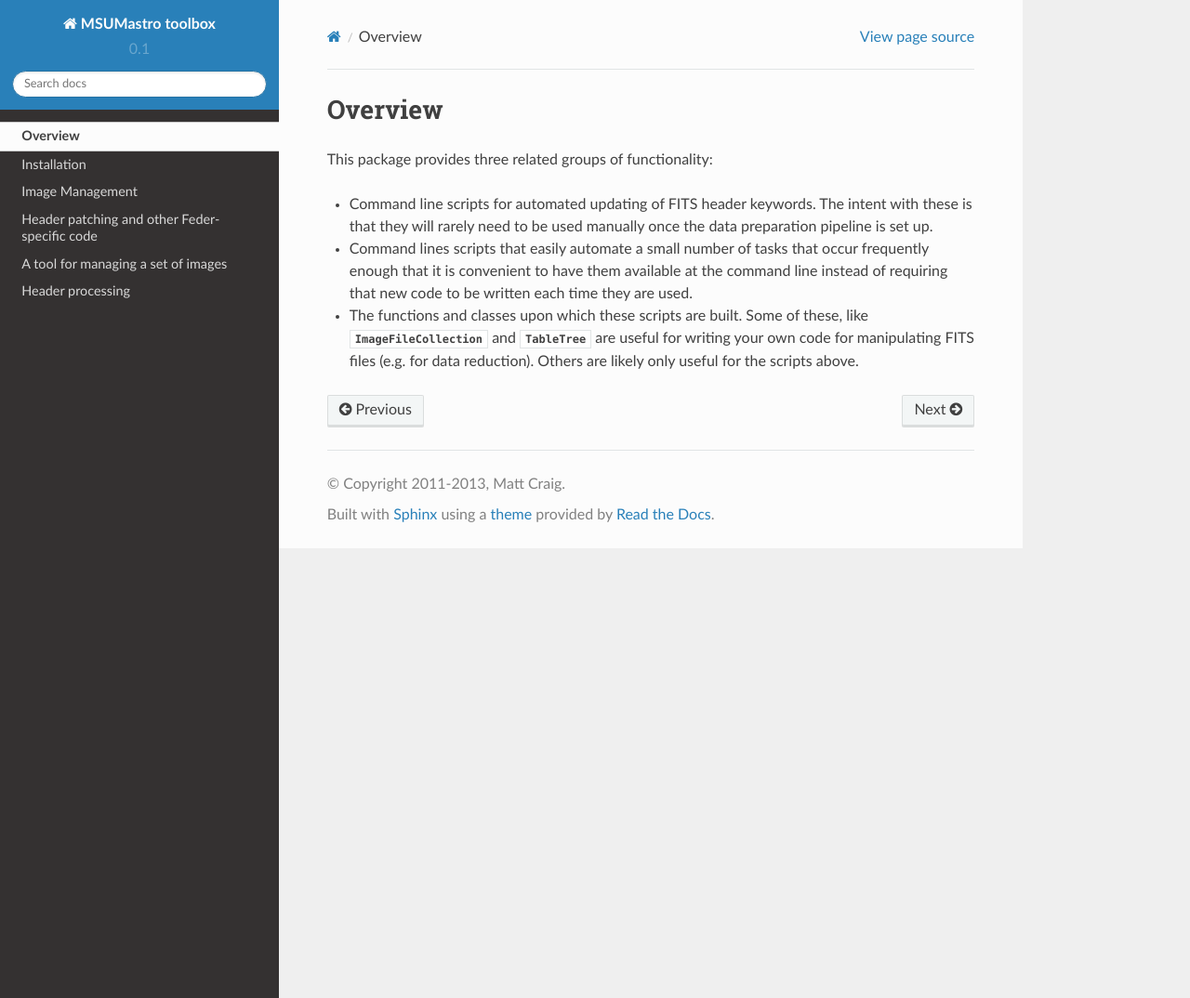
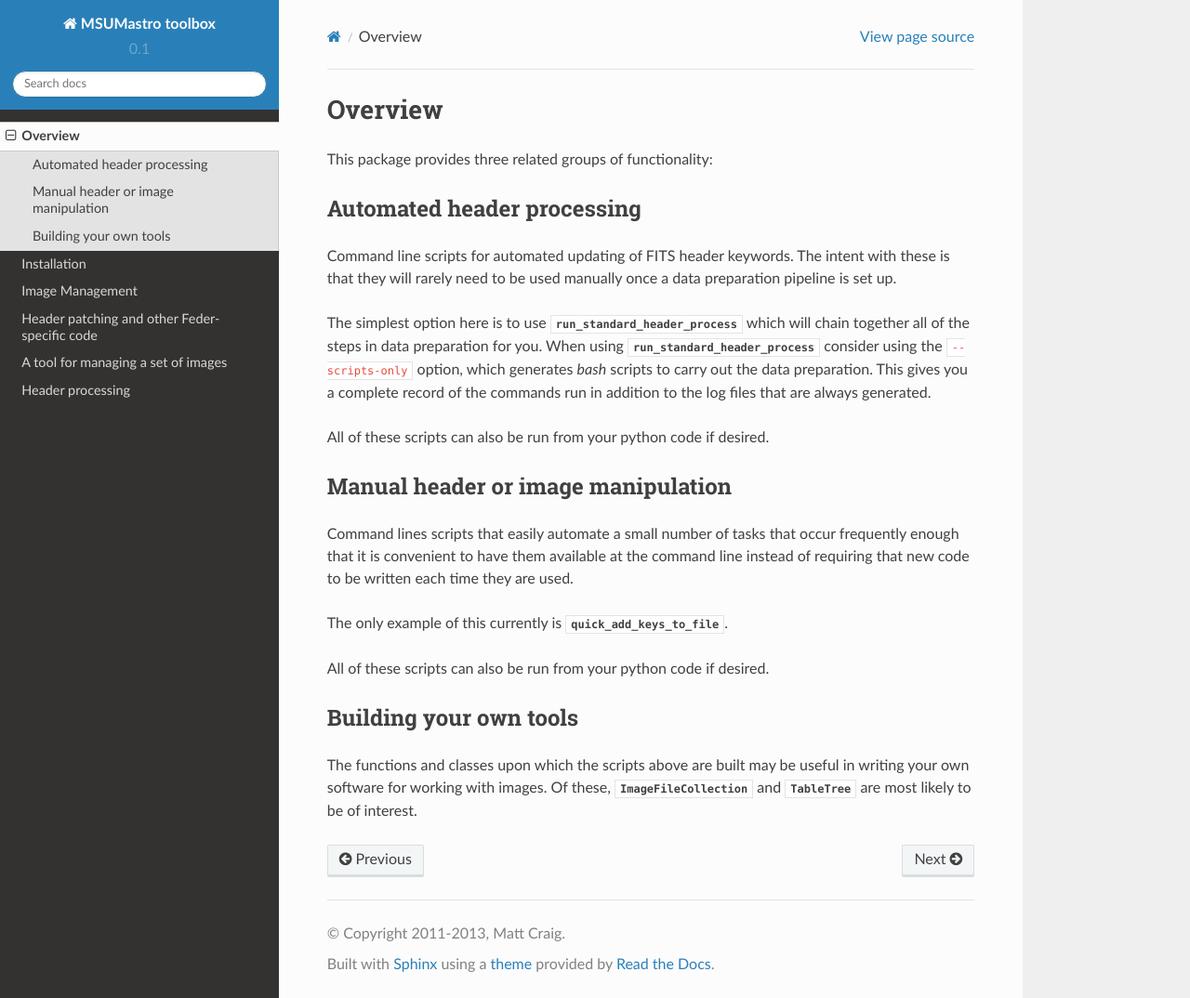
Before and after one commit to mwcraig/msumastro, a Sphinx documentation site: the page built from docs/overview.rst, in a window 1280 px wide and 1074 px high. Shown: the whole window at 93% size. Built offline with Sphinx 7.4.7 and the Read the Docs theme 2.0.0, drawn with Linux system fonts in a browser that asks for light colours.

Commit message:
Extend descriptions in the overview

```diff
--- a/docs/overview.rst
+++ b/docs/overview.rst
@@ -6,15 +6,42 @@ Overview
 
 This package provides three related groups of functionality:
 
-+ Command line scripts for automated updating of FITS header keywords. The
-  intent with these is that they will rarely need to be used manually once the
-  data preparation pipeline is set up.
+***************************
+Automated header processing
+***************************
 
-+ Command lines scripts that easily automate a small number of tasks that occur
-  frequently enough that it is convenient to have them available at the command
-  line instead of requiring that new code to be written each time they are used.
+Command line scripts for automated updating of FITS header keywords. The
+intent with these is that they will rarely need to be used manually once a
+data preparation pipeline is set up.
 
-+ The functions and classes upon which these scripts are built. Some of these,
-  like :class:`ImageFileCollection` and :class:`TableTree` are useful for
-  writing your own code for manipulating FITS files (e.g. for data reduction).
-  Others are likely only useful for the scripts above.
+The simplest option here is to use
+:mod:`~msumastro.scripts.run_standard_header_process` which will chain together
+all of the steps in data preparation for you. When using
+:mod:`~msumastro.scripts.run_standard_header_process` consider using the
+``--scripts-only`` option, which generates `bash` scripts to carry out the data
+preparation. This gives you a complete record of the commands run in addition to
+the log files that are always generated.
+
+All of these scripts can also be run from your python code if desired.
+
+***********************************
+Manual header or image manipulation
+***********************************
+
+Command lines scripts that easily automate a small number of tasks that occur
+frequently enough that it is convenient to have them available at the command
+line instead of requiring that new code to be written each time they are used.
+
+The only example of this currently is
+:mod:`~msumastro.scripts.quick_add_keys_to_file`.
+
+All of these scripts can also be run from your python code if desired.
+
+***********************
+Building your own tools
+***********************
+
+The functions and classes upon which the scripts above are built may be useful
+in writing your own software for working with images. Of these,
+:class:`ImageFileCollection` and :class:`TableTree` are most likely to be of
+interest.
```
